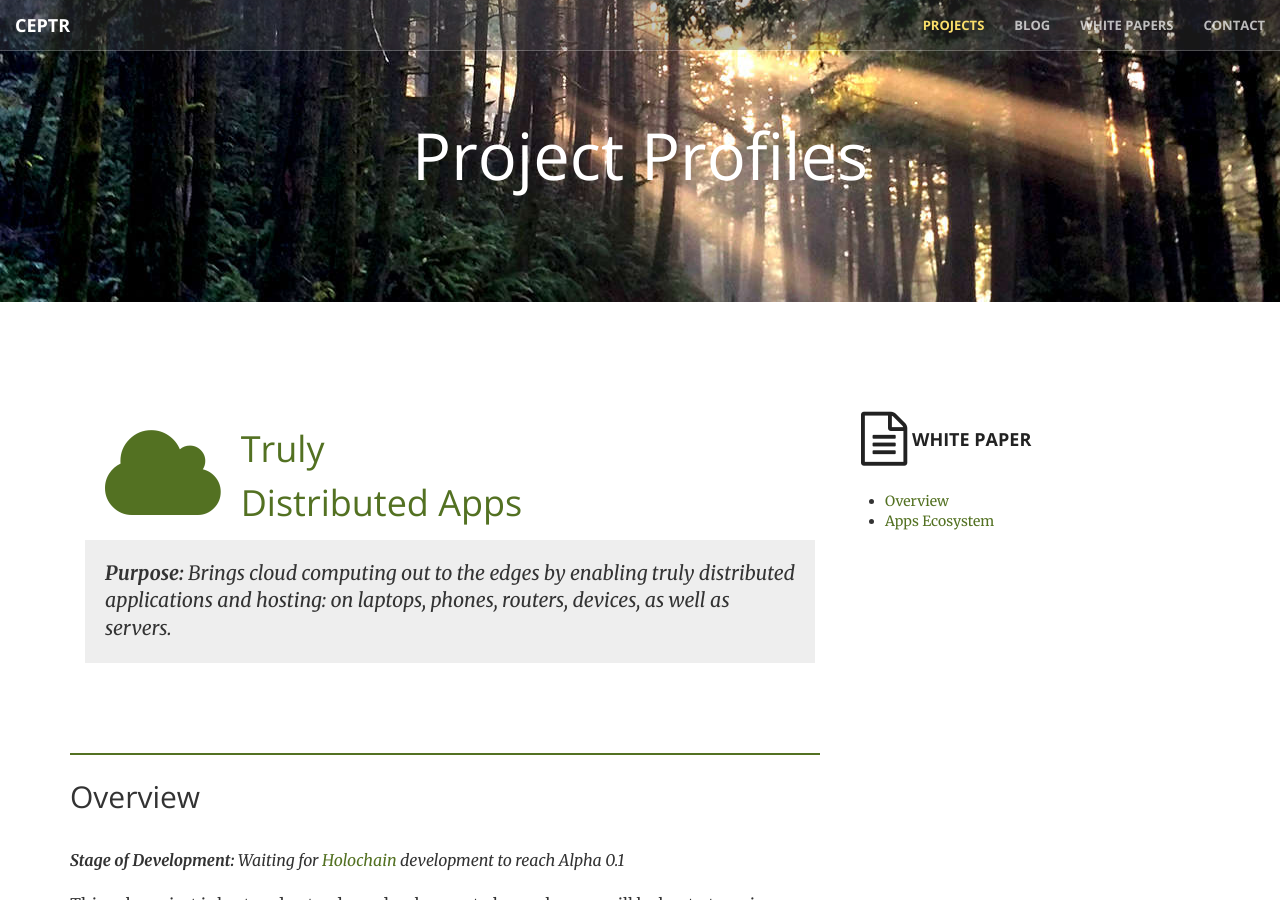
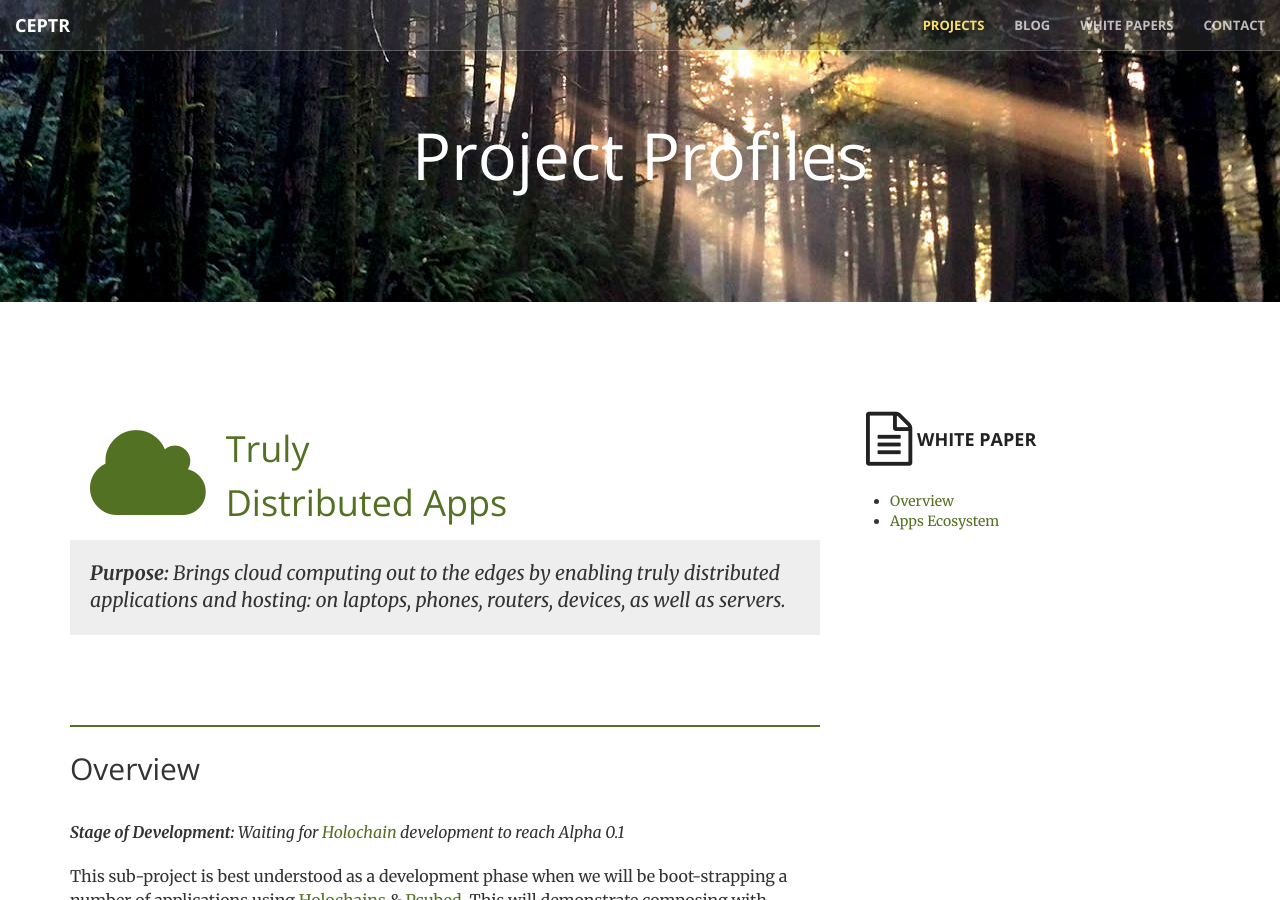
Before and after one commit to metacurrency/ceptr-org, a Jekyll site: the page built from _projects/distapps.md, in a window 1280 px wide and 900 px high. Built offline with Jekyll 4.4.1, drawn with Linux system fonts in a browser that asks for light colours.

Commit message:
fixed html bug

```diff
--- a/_layouts/project.html
+++ b/_layouts/project.html
@@ -8,7 +8,7 @@ layout: default
 </section>
 <section id="main" class="project-page">
   <div class="container">
-    <div "class="row">
+    <div class="row">
       <div class="col-lg-8 col-md-8 page-summary pull-left">
         <h1><i class="fa fa-3x {{page.icon}} project-icon"></i>{{page.title}}</h1>
         <div class="purpose"><b>Purpose: </b>{{page.purpose}}</div>
```
